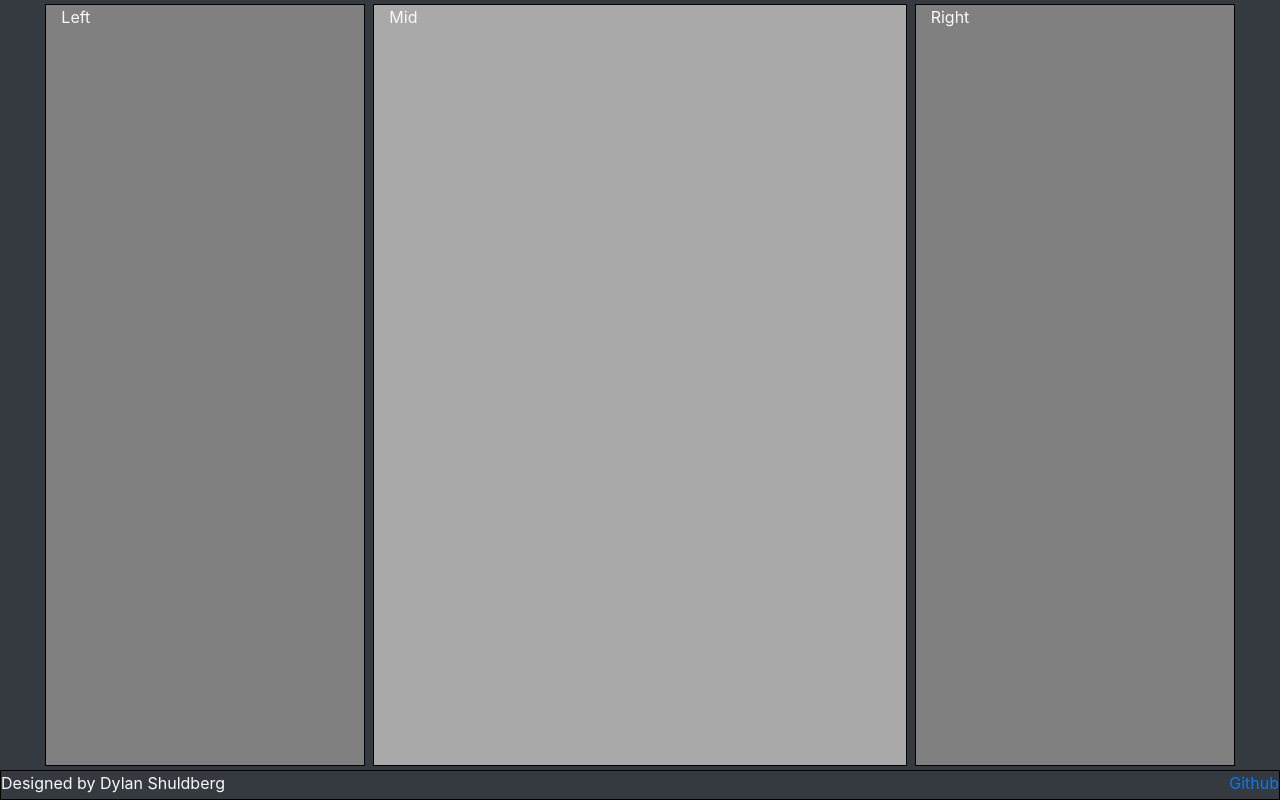
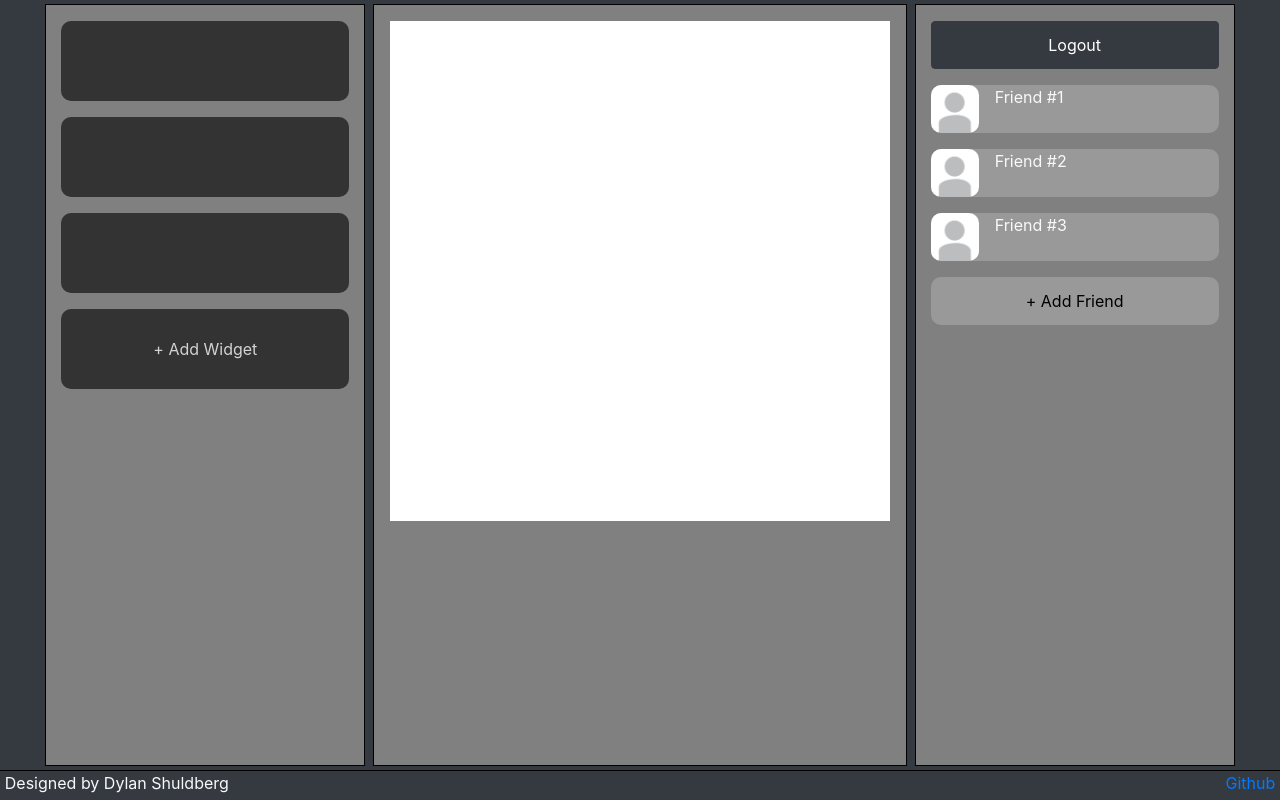
Before and after one commit to dshuld/startup, a plain HTML site: page index.html in a window 1280 px wide. Drawn offline with nearby package versions, Linux system fonts and the light colour scheme.

Commit message:
stylize index.html

```diff
--- a/index.html
+++ b/index.html
@@ -21,15 +21,42 @@
         <main class="container-fluid">
             <div class="row">
                 <div id="left-column" class="col-md-3 my-1 column">
-                    Left
+                    <div class="widget"></div>
+                    <div class="widget"></div>
+                    <div class="widget"></div>
+                    <button class="add-widget">+ Add Widget</button>
                 </div>
 
                 <div id="main-column" class="col-md-5 mx-2 my-1 column">
-                    Mid
+                    <div class="canvas-container">
+                        <canvas id="game-canvas"></canvas>
+                    </div>
                 </div>
 
                 <div id="right-column" class="col-md-3 my-1 column">
-                    Right
+                    <div id="sign-out">
+                        <button class="btn btn-dark">Logout</button>
+                    </div>
+                    <div class="friends-list">
+                        <div class="friend">
+                            <img src="friend.png"/>
+                            <p>Friend #1</p>
+                        </div>
+                        <div class="friend">
+                            <img src="friend.png"/>
+                            <p>Friend #2</p>
+                        </div>
+                        <div class="friend">
+                            <img src="friend.png"/>
+                            <p>Friend #3</p>
+                        </div>
+                    </div>
+                    <button class="add-friend">
+                        <p>+ Add Friend</p>
+                    </button>
+                    <div class="chatbox">
+
+                    </div>
                 </div>
             </div>
         </main>
--- a/main.css
+++ b/main.css
@@ -18,16 +18,106 @@ main .column {
     border: thin solid black;
 }
 
-main .column:nth-child(2) {
-    background-color: darkgray;
-    border: thin solid black;
-}
-
 footer {
     flex: 0 30px;
-    border: thin solid black;
+    padding-left: .3em;
+    padding-right: .3em;
+    border-top: thin solid black;
 }
 
 footer a {
     float: right;
 }
+
+#main-column {
+    justify-content: center;
+    align-items: center;
+}
+
+.canvas-container {
+    position: relative;
+    width: 100%;
+    padding-top: 100%;
+    justify-content: center;
+    align-items: center;
+    margin-top: 1em;
+}
+
+#game-canvas {
+    background-color: white;
+    position: absolute;
+    top: 0;
+    left: 0;
+    right: 0;
+    margin: 0 auto;
+    width: 100%;
+    height: 100%;
+    max-width: 500px;
+    max-height: 500px;
+}
+
+.widget {
+    background-color: #333;
+    border-radius: 10px;
+    width: 100%;
+    height: 5em;
+    margin-top: 1em;
+}
+
+.add-widget {
+    background-color: #333;
+    color: lightgray;
+    border-radius: 10px;
+    width: 100%;
+    height: 5em;
+    margin-top: 1em;
+    border: none;
+}
+
+#sign-out {
+    margin-top: 1em;
+    width: 100%;
+    height: 3em;
+}
+
+#sign-out button {
+    height: 3em;
+    width: 100%;
+    float: right;
+}
+
+.friend {
+    background-color: #999;
+    border-radius: 10px;
+    width: 100%;
+    height: 3em;
+    margin-top: 1em;
+    display: flex;
+    flex-direction: row;
+}
+
+.friend img {
+    border-radius: 10px;
+    flex: 0;
+}
+
+.friend p {
+    margin-left: 1em;
+    flex: 1;
+}
+
+.add-friend {
+    background-color: #999;
+    border-radius: 10px;
+    width: 100%;
+    height: 3em;
+    margin-top: 1em;
+    align-content: center;
+    padding-top: .75em;
+    border: none;
+}
+
+.chatbox {
+    background-color: #999;
+
+}
```
Also changed, not shown: friend.png (added).
